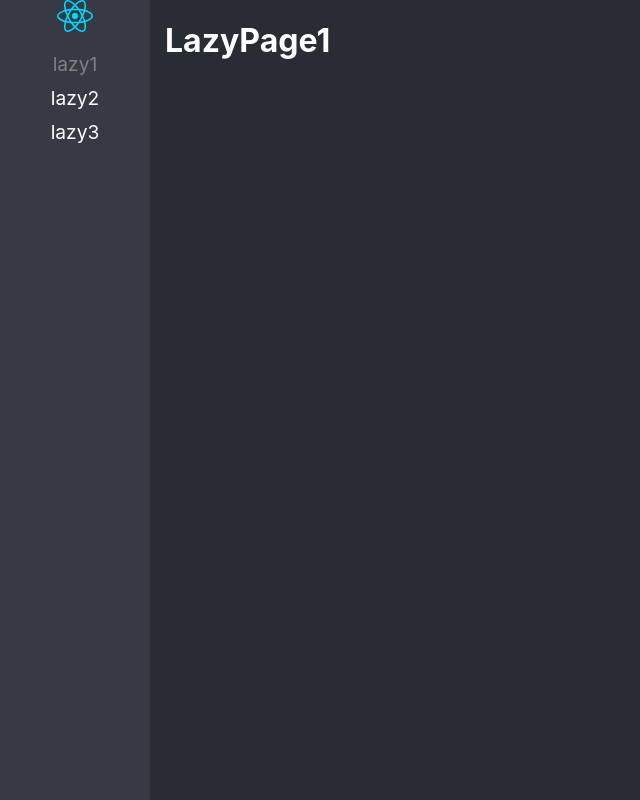
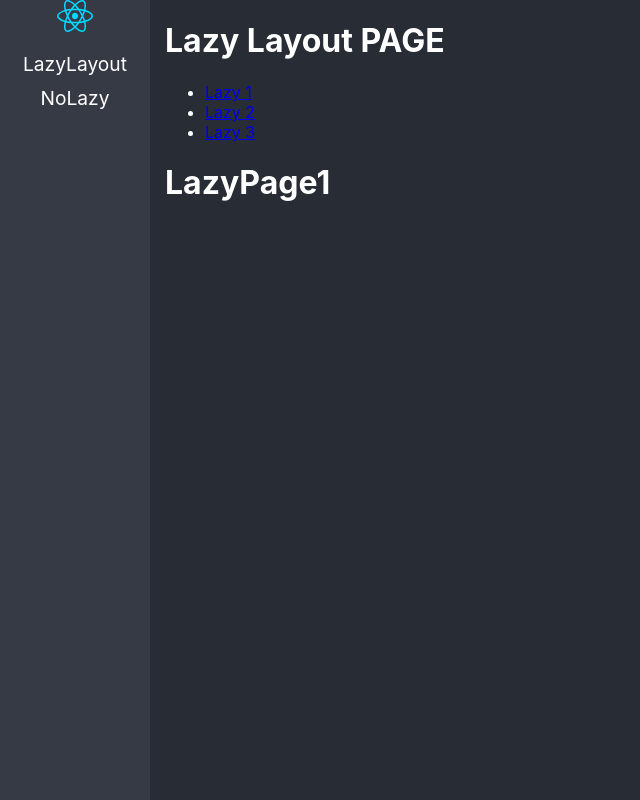
Before and after one commit to gilgonzalez/react-empty-router, a React (Vite) app: page /lazyload/lazy1 in a window 1280 px wide. Before the commit this address led to /lazy1. Shown: the whole page, without its empty margins (0-640 px from the left). Built offline with nearby package versions, Linux system fonts and the light colour scheme.

Commit message:
lazy load nested routes

```diff
--- /dev/null
+++ b/src/01-lazyload/layout/LazyLayout.tsx
@@ -0,0 +1,34 @@
+import { NavLink, Navigate, Route, Routes } from 'react-router-dom';
+import { } from '../../routes/routes';
+import { LazyPage1, LazyPage2, LazyPage3 } from '../pages';
+
+const LazyLayout = () => {
+  return (
+    <div>
+      <h1>Lazy Layout PAGE</h1>
+
+      <ul>
+        <li>
+          <NavLink to="lazy1"> Lazy 1</NavLink>
+        </li>
+        <li>
+          <NavLink to="lazy2"> Lazy 2</NavLink>
+        </li>
+        <li>
+          <NavLink to="lazy3"> Lazy 3</NavLink>
+        </li>
+      </ul>
+
+      <Routes>
+        <Route path="lazy1" element={<LazyPage1/>} />
+        <Route path="lazy2" element={<LazyPage2/>} />
+        <Route path="lazy3" element={<LazyPage3/>} />
+
+
+        <Route path="*" element={<Navigate replace to="lazy1"/>} />
+      </Routes>
+    </div>
+  )
+}
+
+export default LazyLayout
--- /dev/null
+++ b/src/01-lazyload/pages/NoLazy.tsx
@@ -0,0 +1,8 @@
+
+const NoLazy = () => {
+  return (
+    <div>No Lazy Load Component</div>
+  )
+}
+
+export default NoLazy
--- a/src/routes/routes.ts
+++ b/src/routes/routes.ts
@@ -1,4 +1,5 @@
 import { LazyExoticComponent, lazy } from "react";
+import NoLazy from "../01-lazyload/pages/NoLazy";
 //import { LazyPage1, LazyPage2, LazyPage3 } from "../01-lazyload/pages";
 
 type JSXComponent = () => JSX.Element;
@@ -10,36 +11,32 @@
 	name: string;
 }
 
-const Lazy1 = lazy(
+const LazyLayout = lazy(
 	() =>
-		import(/* webpackChunkName: "LazyPage1*/ "../01-lazyload/pages/LazyPage1"),
+		import(
+			/* webpackChunkName: "LazyLayout*/ "../01-lazyload/layout/LazyLayout"
+		),
 );
-const Lazy2 = lazy(
-	() =>
-		import(/* webpackChunkName: "LazyPage2*/ "../01-lazyload/pages/LazyPage2"),
-);
-const Lazy3 = lazy(
-	() =>
-		import(/* webpackChunkName: "LazyPage3*/ "../01-lazyload/pages/LazyPage3"),
-);
+// const Lazy2 = lazy(
+// 	() =>
+// 		import(/* webpackChunkName: "LazyPage2*/ "../01-lazyload/pages/LazyPage2"),
+// );
+// const Lazy3 = lazy(
+// 	() =>
+// 		import(/* webpackChunkName: "LazyPage3*/ "../01-lazyload/pages/LazyPage3"),
+// );
 
 export const routes: Route[] = [
 	{
-		to: "/lazy1",
-		path: "lazy1",
-		Component: Lazy1,
-		name: "lazy1",
+		to: "/lazyload/",
+		path: "/lazyload/*",
+		Component: LazyLayout,
+		name: "LazyLayout",
 	},
 	{
-		to: "/lazy2",
-		path: "lazy2",
-		Component: Lazy2,
-		name: "lazy2",
-	},
-	{
-		to: "/lazy3",
-		path: "lazy3",
-		Component: Lazy3,
-		name: "lazy3",
+		to: "/no-lazy",
+		path: "no-lazy",
+		Component: NoLazy,
+		name: "NoLazy",
 	},
 ];
```
